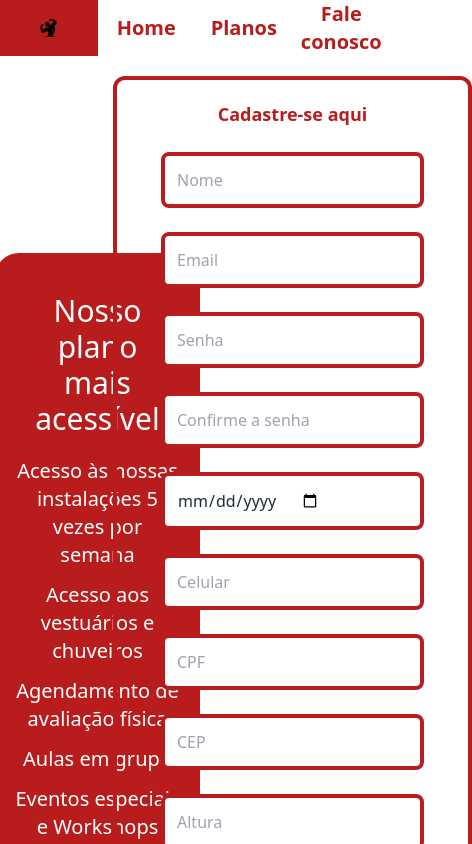
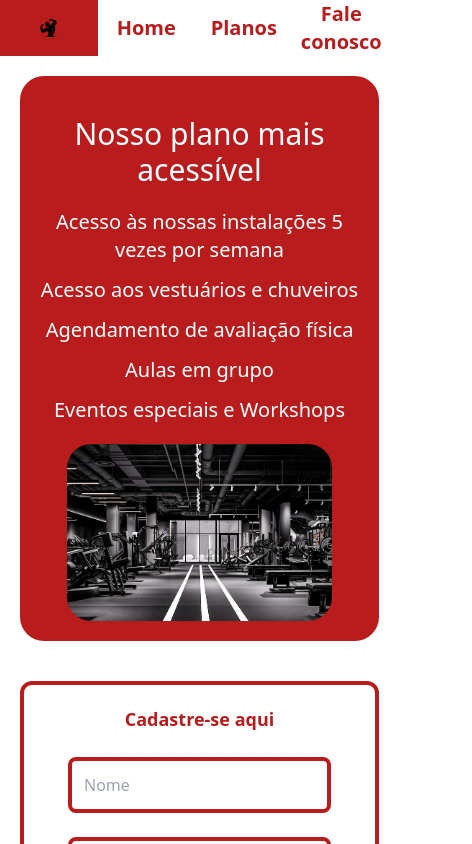
Before and after one commit to gabriel-raamos/academia-esporte-e-acao, a React (Vite) app: page / in a window 390 px wide. Shown: the top 844 px of the page, 472 px wide, since content can reach past the window. Built offline with nearby package versions, Linux system fonts and the light colour scheme.

Commit message:
sixth commit

```diff
--- a/src/App.jsx
+++ b/src/App.jsx
@@ -8,7 +8,7 @@ export default function App() {
 
       <NavBar />
 
-      <section className="h-full grid grid-cols-2 bg-white " >
+      <section className="h-full grid grid-row-2 md:grid-cols-2 bg-white " >
 
         <section className="text-white flex justify-center items-center" >
 
```
